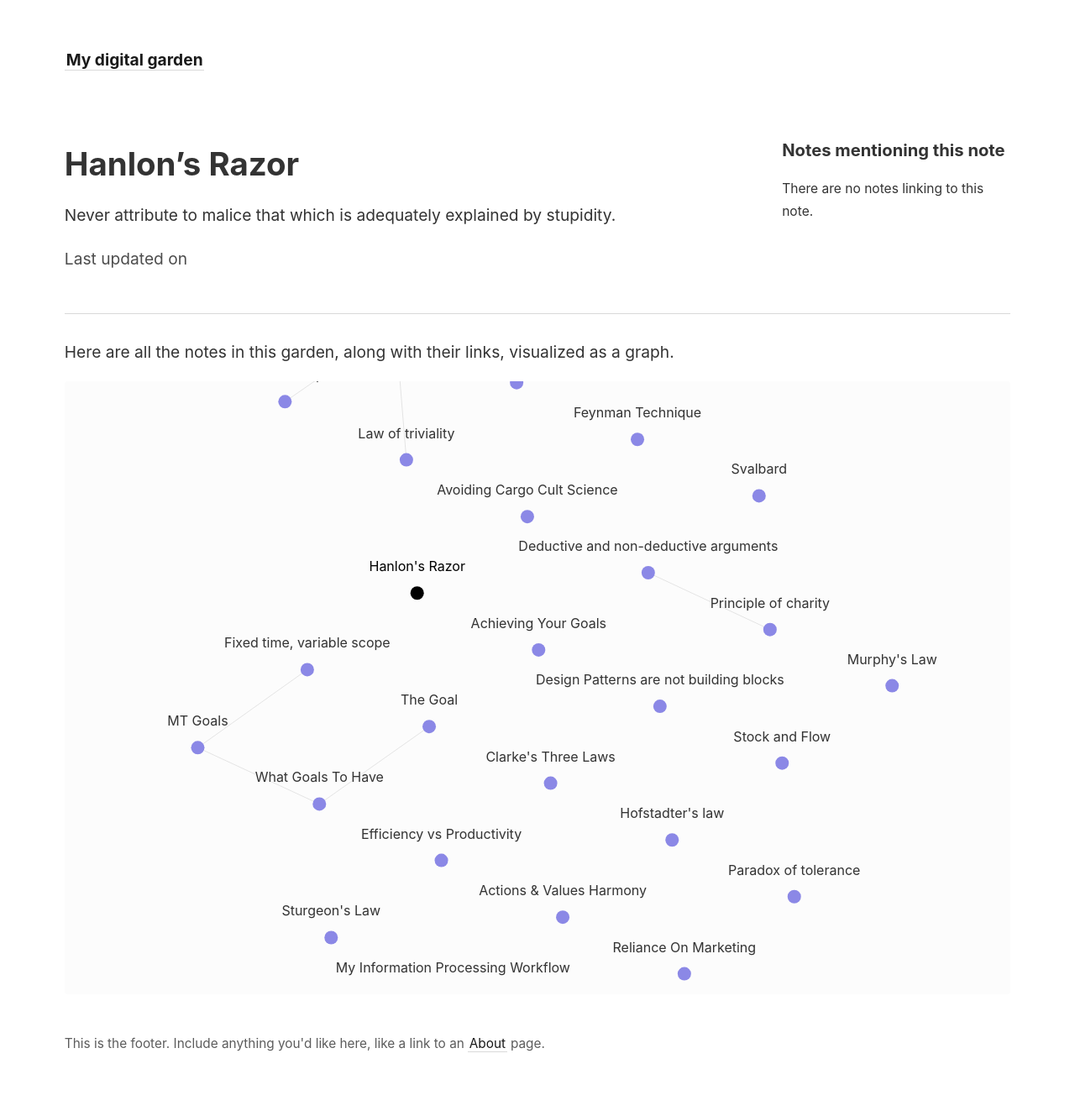
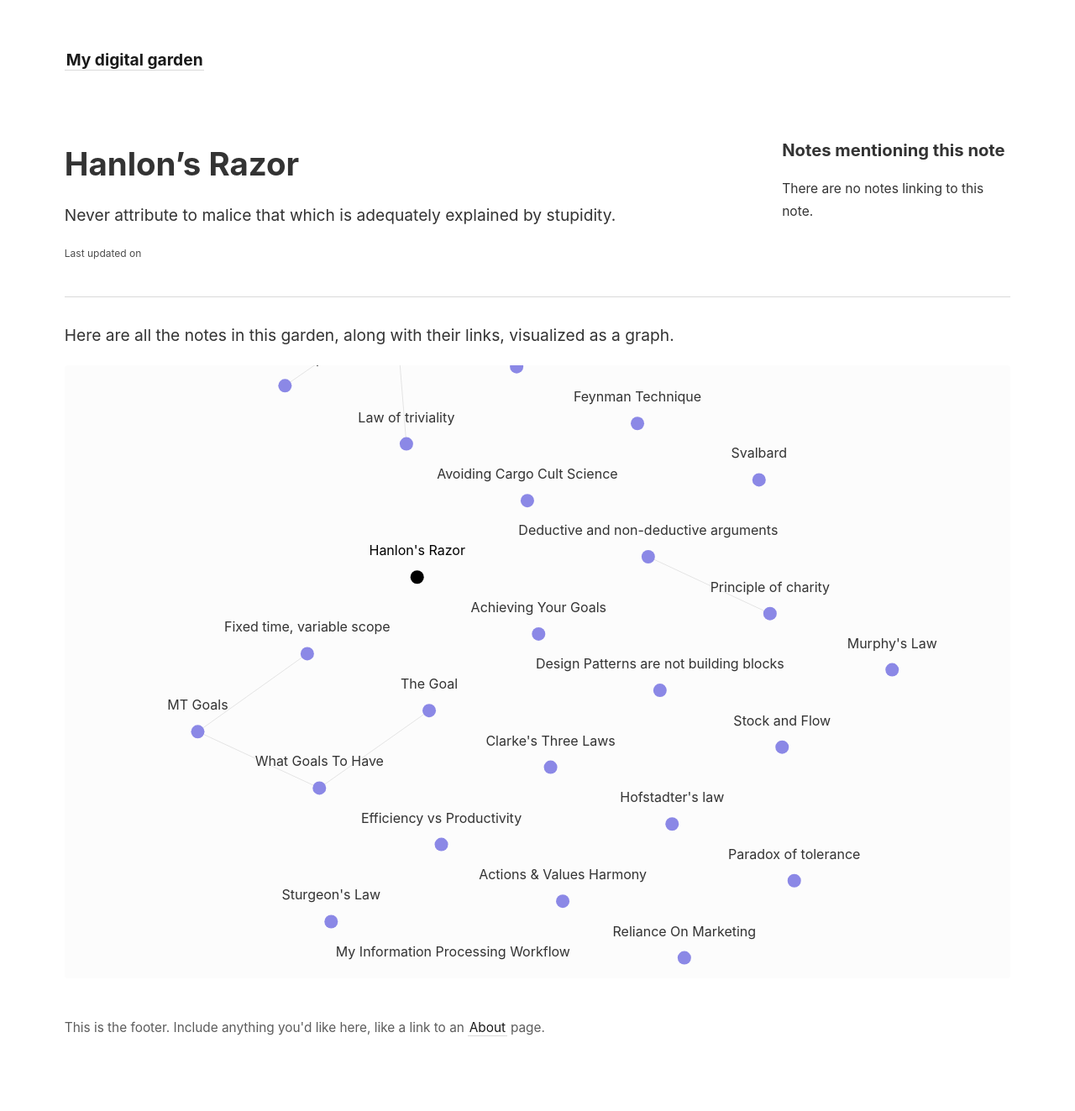
Before and after one commit to hendryl/digital-garden, a Jekyll site: the page built from _notes/Hanlon's Razor.md, in a window 1280 px wide. Shown: the whole page at 84% size. Built offline with Jekyll 4.4.1, drawn with Linux system fonts in a browser that asks for light colours.

Commit message:
Update styling a bit

```diff
--- a/_sass/_style.scss
+++ b/_sass/_style.scss
@@ -144,3 +144,8 @@ code {
   color: #ccc;
   cursor: help;
 }
+
+time {
+  font-size: 0.75rem;
+  color: $color-subtext;
+}
```
